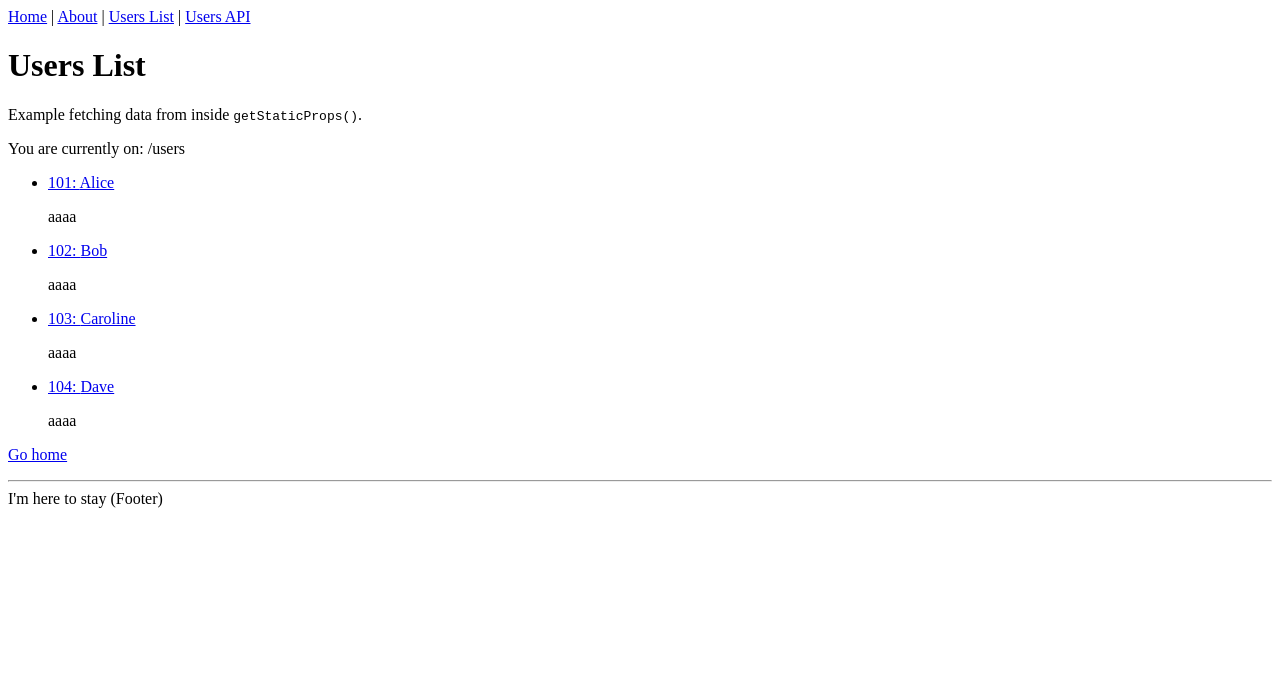
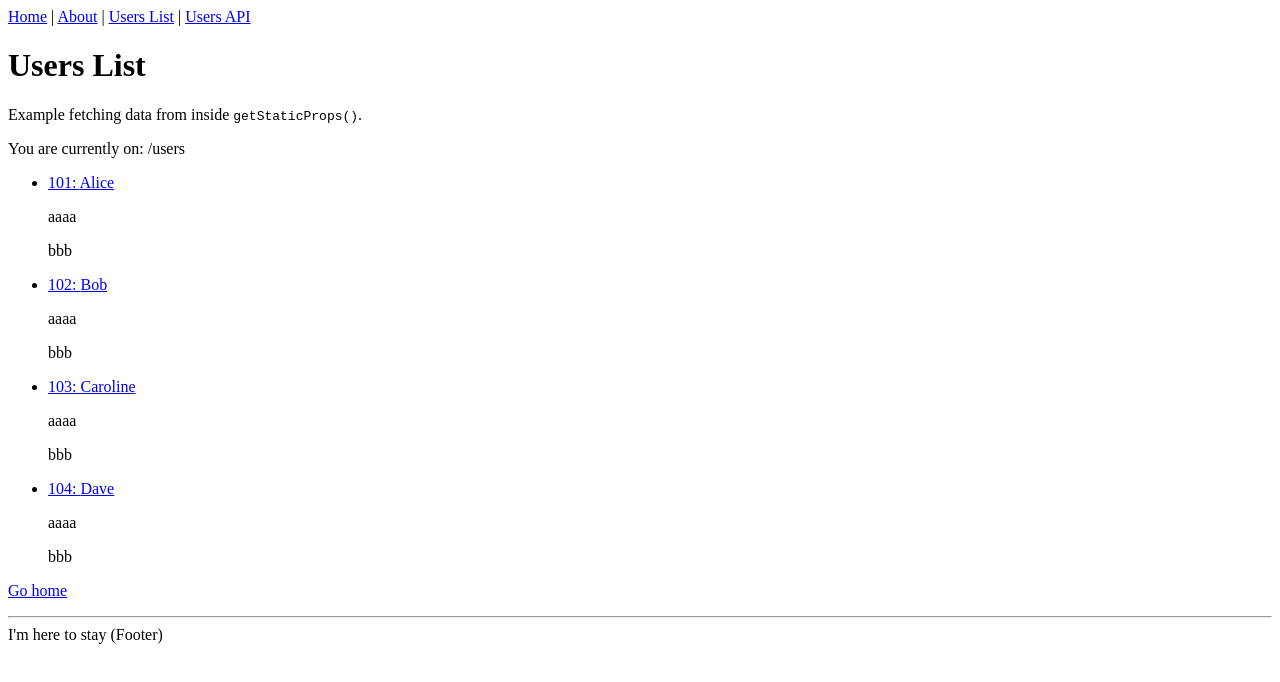
Before and after one commit to JUNoym/nursing-app-frontend, a Next.js app: page /users in a window 1280 px wide. Shown: the top 682 px of the page. Built offline with nearby package versions, Linux system fonts and the light colour scheme.

Commit message:
【追加】bbbを追加

```diff
--- a/components/List.tsx
+++ b/components/List.tsx
@@ -14,6 +14,7 @@ const List = ({ items }: Props) => (
         <ListItem data={item} />
       </li>
       <p>aaaa</p>
+      <p>bbb</p>
       </>
     ))}
   </ul>
```
